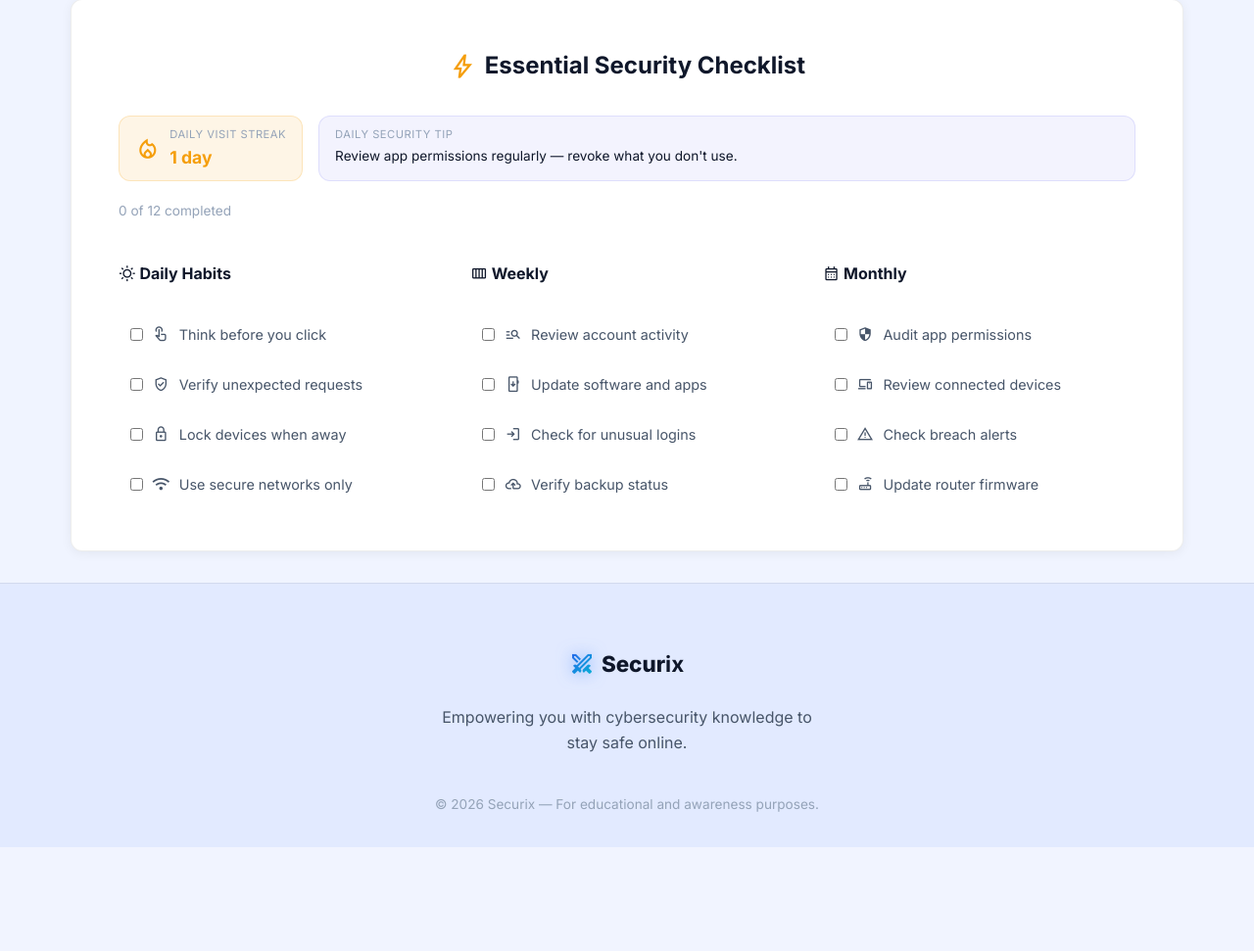
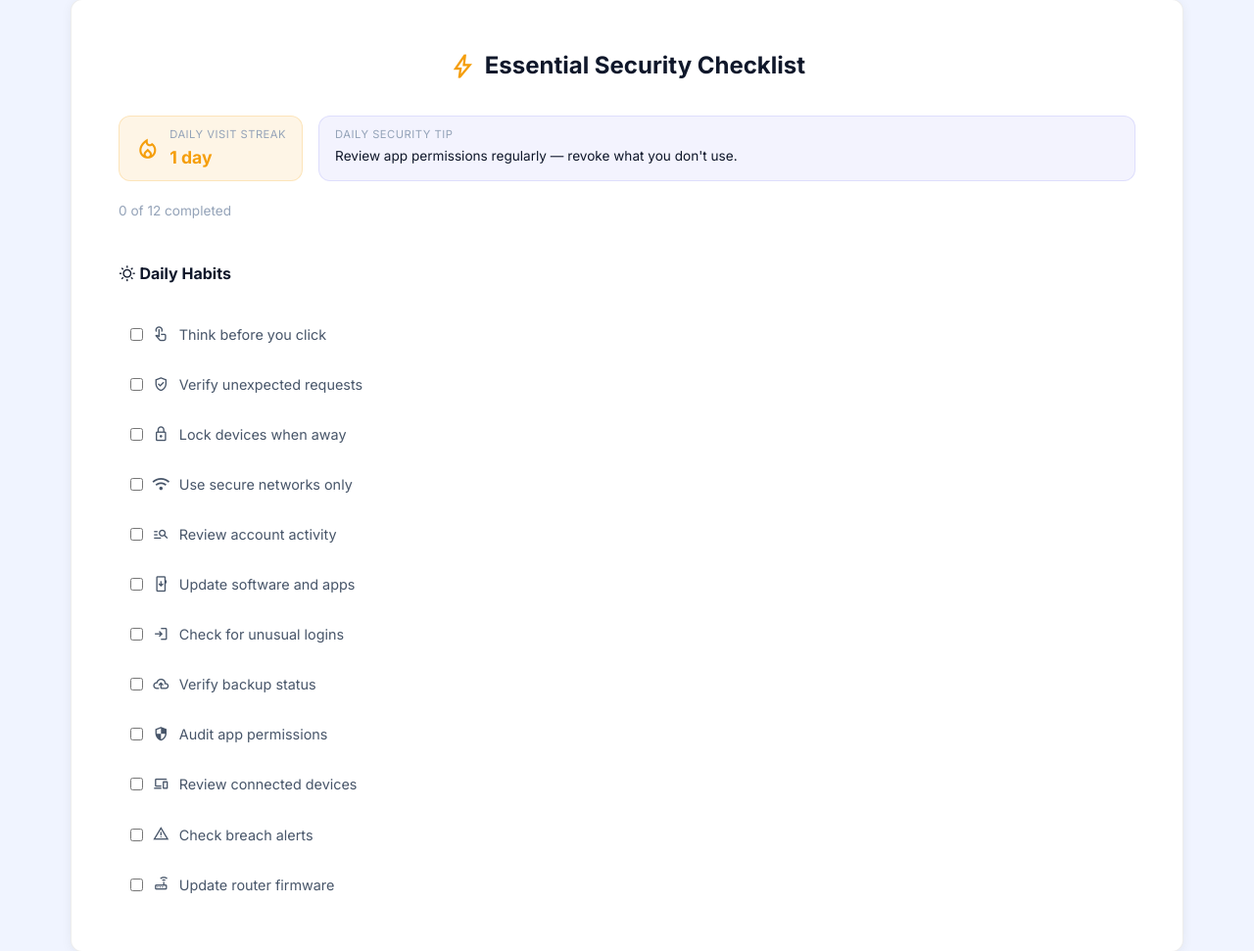
Before and after one commit to Billy3661/cyber_defense_system, a Flask app: page /awareness in a window 1280 px wide. Shown: the part 1565-2536 px from the top of the page at 98% size. Before the commit the page ends 2430 px from the top, so only its background shows below. Run offline with Flask 3, Linux system fonts and the light colour scheme.

Commit message:
Remove weekly/monthly checklist sections, keep all 12 items under daily habits

```diff
--- a/templates/awareness.html
+++ b/templates/awareness.html
@@ -419,16 +419,10 @@
                 <label class="check-item-label" data-key="verify"><input type="checkbox" /> <span class="material-symbols-outlined" style="font-size:1.1rem;">verified_user</span> Verify unexpected requests</label>
                 <label class="check-item-label" data-key="lock"><input type="checkbox" /> <span class="material-symbols-outlined" style="font-size:1.1rem;">lock</span> Lock devices when away</label>
                 <label class="check-item-label" data-key="network"><input type="checkbox" /> <span class="material-symbols-outlined" style="font-size:1.1rem;">wifi</span> Use secure networks only</label>
-            </div>
-            <div class="checklist-col">
-                <h4><span class="material-symbols-outlined" style="font-size: 1.1rem; vertical-align: -3px;">calendar_view_week</span> Weekly</h4>
                 <label class="check-item-label" data-key="activity"><input type="checkbox" /> <span class="material-symbols-outlined" style="font-size:1.1rem;">manage_search</span> Review account activity</label>
                 <label class="check-item-label" data-key="update"><input type="checkbox" /> <span class="material-symbols-outlined" style="font-size:1.1rem;">system_update</span> Update software and apps</label>
                 <label class="check-item-label" data-key="logins"><input type="checkbox" /> <span class="material-symbols-outlined" style="font-size:1.1rem;">login</span> Check for unusual logins</label>
                 <label class="check-item-label" data-key="backup"><input type="checkbox" /> <span class="material-symbols-outlined" style="font-size:1.1rem;">backup</span> Verify backup status</label>
-            </div>
-            <div class="checklist-col">
-                <h4><span class="material-symbols-outlined" style="font-size: 1.1rem; vertical-align: -3px;">calendar_month</span> Monthly</h4>
                 <label class="check-item-label" data-key="permissions"><input type="checkbox" /> <span class="material-symbols-outlined" style="font-size:1.1rem;">security</span> Audit app permissions</label>
                 <label class="check-item-label" data-key="devices"><input type="checkbox" /> <span class="material-symbols-outlined" style="font-size:1.1rem;">devices</span> Review connected devices</label>
                 <label class="check-item-label" data-key="breaches"><input type="checkbox" /> <span class="material-symbols-outlined" style="font-size:1.1rem;">warning</span> Check breach alerts</label>
```
